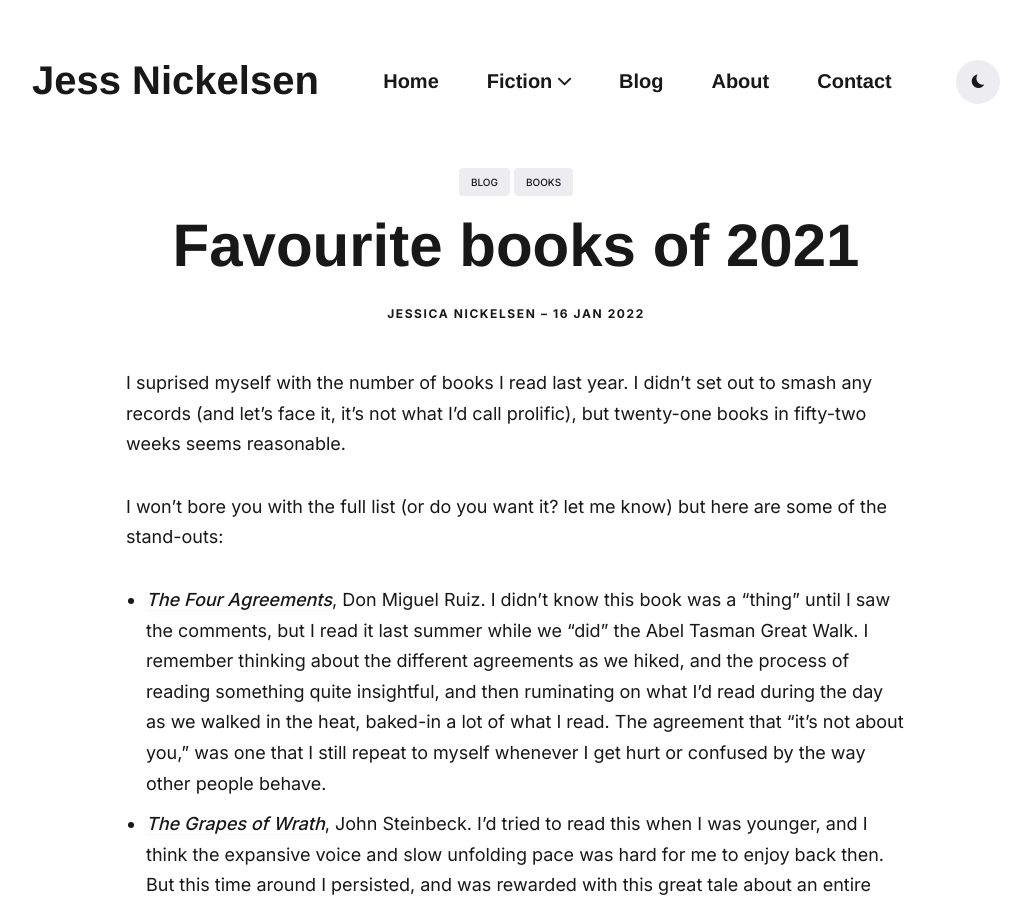
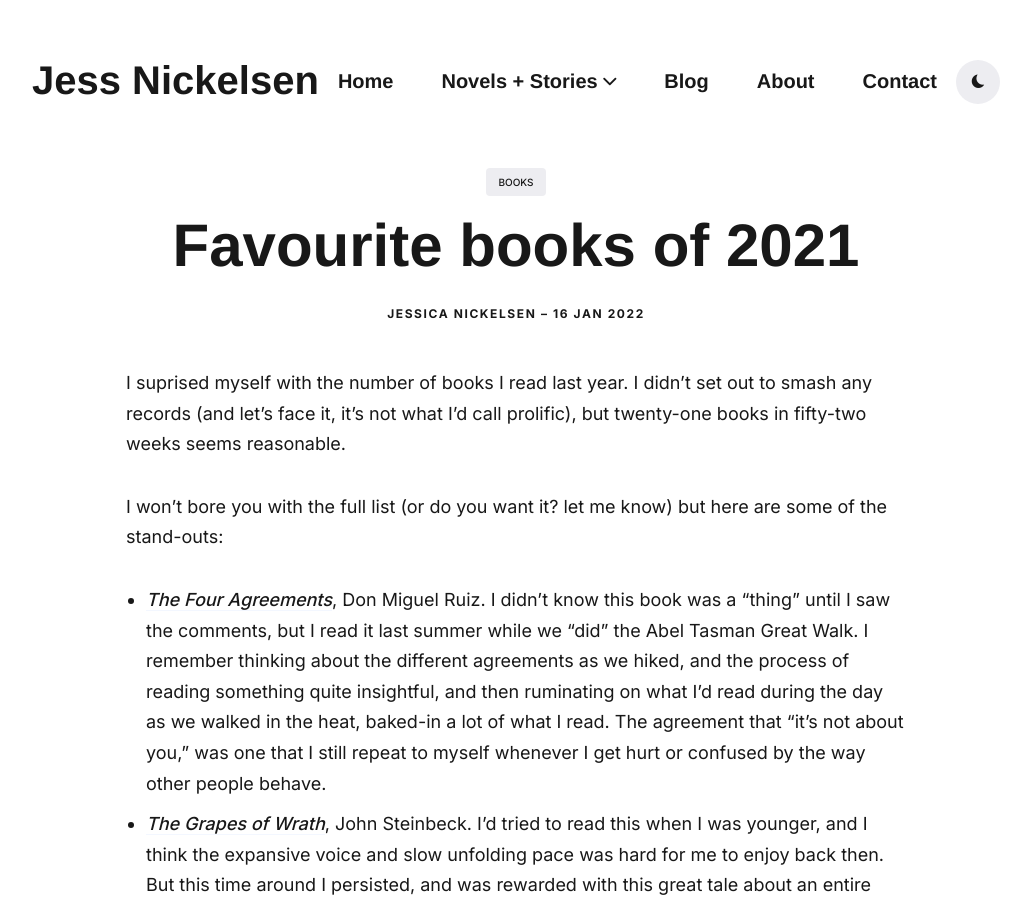
Before and after one commit to jnickelsen/jnickelsen.github.io, a Jekyll site: the page built from _posts/2022-01-16-favourite-books-of-2021.md, in a window 1280 px wide and 900 px high. Shown: the whole window, without its empty margins (124-1155 px from the left). Built offline with Jekyll 4.4.1, drawn with Linux system fonts in a browser that asks for light colours; nearby versions of some CDN libraries; some web fonts are replaced.

Commit message:
updating nav

```diff
--- a/_data/settings.yml
+++ b/_data/settings.yml
@@ -12,10 +12,12 @@
   menu__items:
     - title: "Home"
       url: "/"
-    - title: "Fiction"
+    - title: "Novels + Stories"
       submenu:
         - url: "/project/catnip-and-brimstone"
           title: "Catnip + Brimstone"
+        - url: "/project/the-dark-offering"
+          title: "The Dark Offering"
     - title: "Blog"
       url: "/blog/"
     - title: "About"
--- a/_posts/2022-01-16-favourite-books-of-2021.md
+++ b/_posts/2022-01-16-favourite-books-of-2021.md
@@ -4,7 +4,7 @@
 cover-img: /assets/img/2022-01-16-books.jpeg
 thumbnail-img: /assets/img/2022-01-16-books.jpeg
 share-img: /assets/img/2022-01-16-books.jpeg
-tags: [blog, books]
+tags: [books]
 ---
 
 I suprised myself with the number of books I read last year. I didn't set out to smash any records (and let's face it, it's not what I'd call prolific), but twenty-one books in fifty-two weeks seems reasonable.
```
